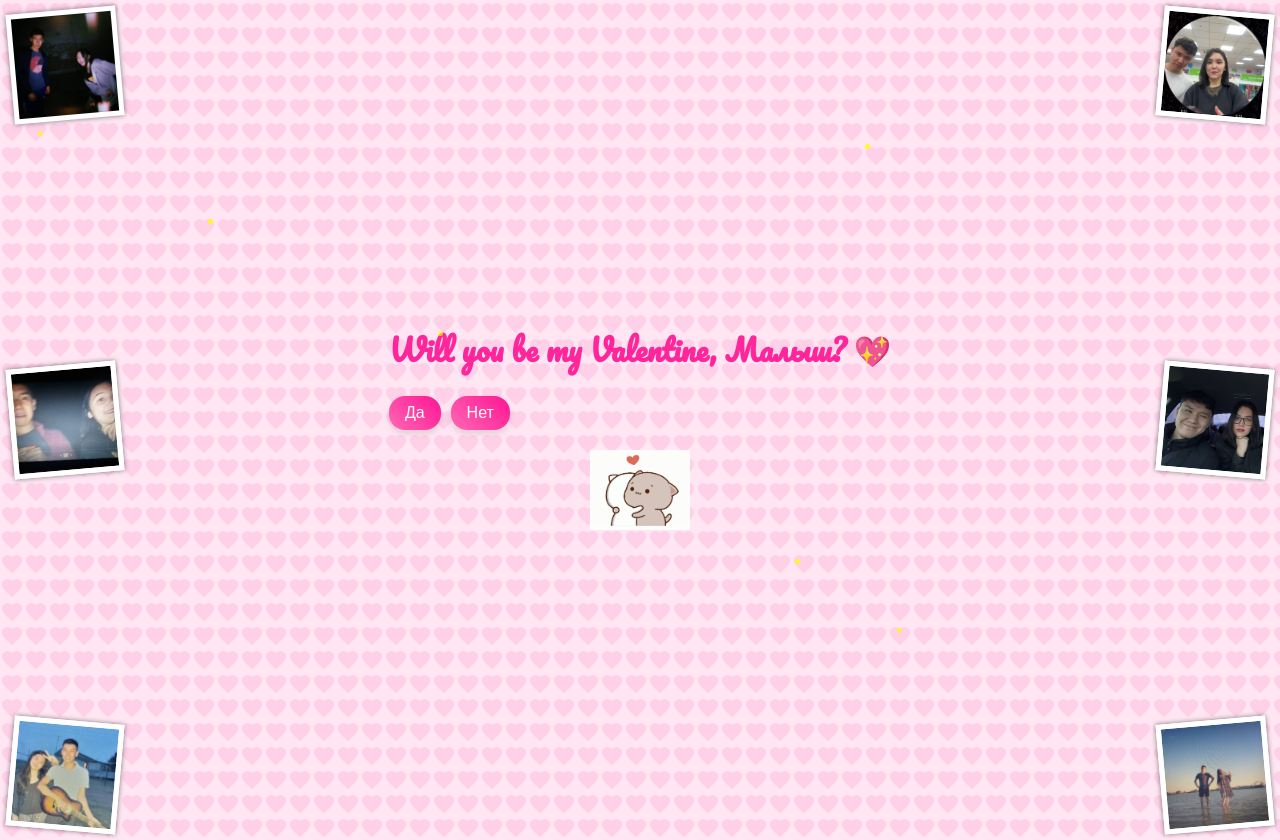
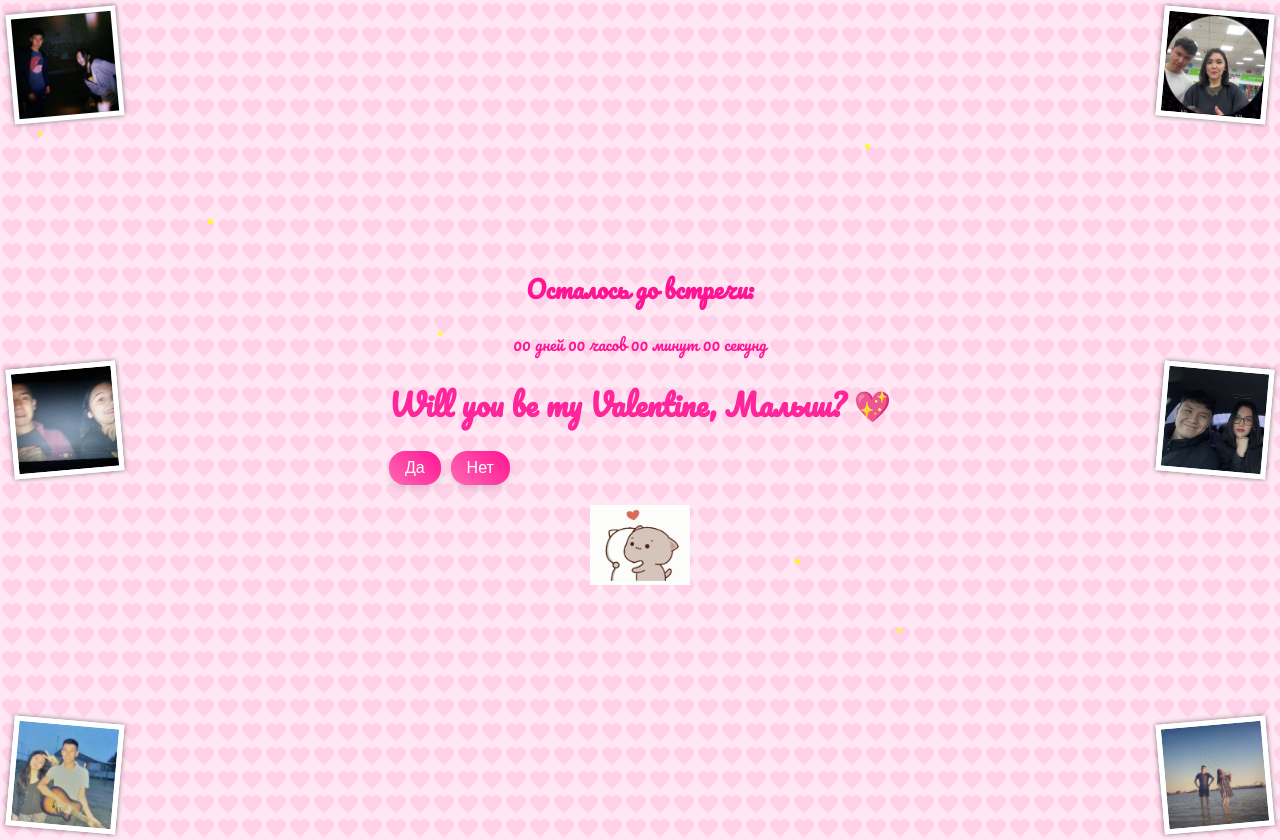
Before and after one commit to MaKuSur/WillYouBeMyValentine, a plain HTML site: page index.html in a window 1280 px wide. Drawn offline with Linux system fonts and the light colour scheme.

Commit message:
Update index.html

```diff
--- a/index.html
+++ b/index.html
@@ -13,6 +13,16 @@
 <body>
     <!-- Вопрос -->
     <div id="question">
+
+        <div id="countdown">
+            <h2>Осталось до встречи:</h2>
+            <div id="timer">
+                <span id="days">00</span> дней
+                <span id="hours">00</span> часов
+                <span id="minutes">00</span> минут
+                <span id="seconds">00</span> секунд
+            </div>
+        </div>
 
         <!-- Рамки для фотографий -->
         <div class="photo-frame top-left">
@@ -182,8 +192,8 @@
                 <div class="record-label">3 Doors Down - Here Without You</div>
             </div>
 
-             <!-- Пластинка 14 -->
-             <div class="record-item">
+            <!-- Пластинка 14 -->
+            <div class="record-item">
                 <div class="record-wrapper"> <!-- Обертка для фона -->
                     <div class="record" onclick="playSong('song14')">
                         <audio id="song14" src="Michael Sembello - Maniac.mp3"></audio>
@@ -192,8 +202,8 @@
                 <div class="record-label">Michael Sembello - Maniac</div>
             </div>
 
-             <!-- Пластинка 15 -->
-             <div class="record-item">
+            <!-- Пластинка 15 -->
+            <div class="record-item">
                 <div class="record-wrapper"> <!-- Обертка для фона -->
                     <div class="record" onclick="playSong('song15')">
                         <audio id="song15" src="Scorpions - Still Loving You.mp3"></audio>
```
